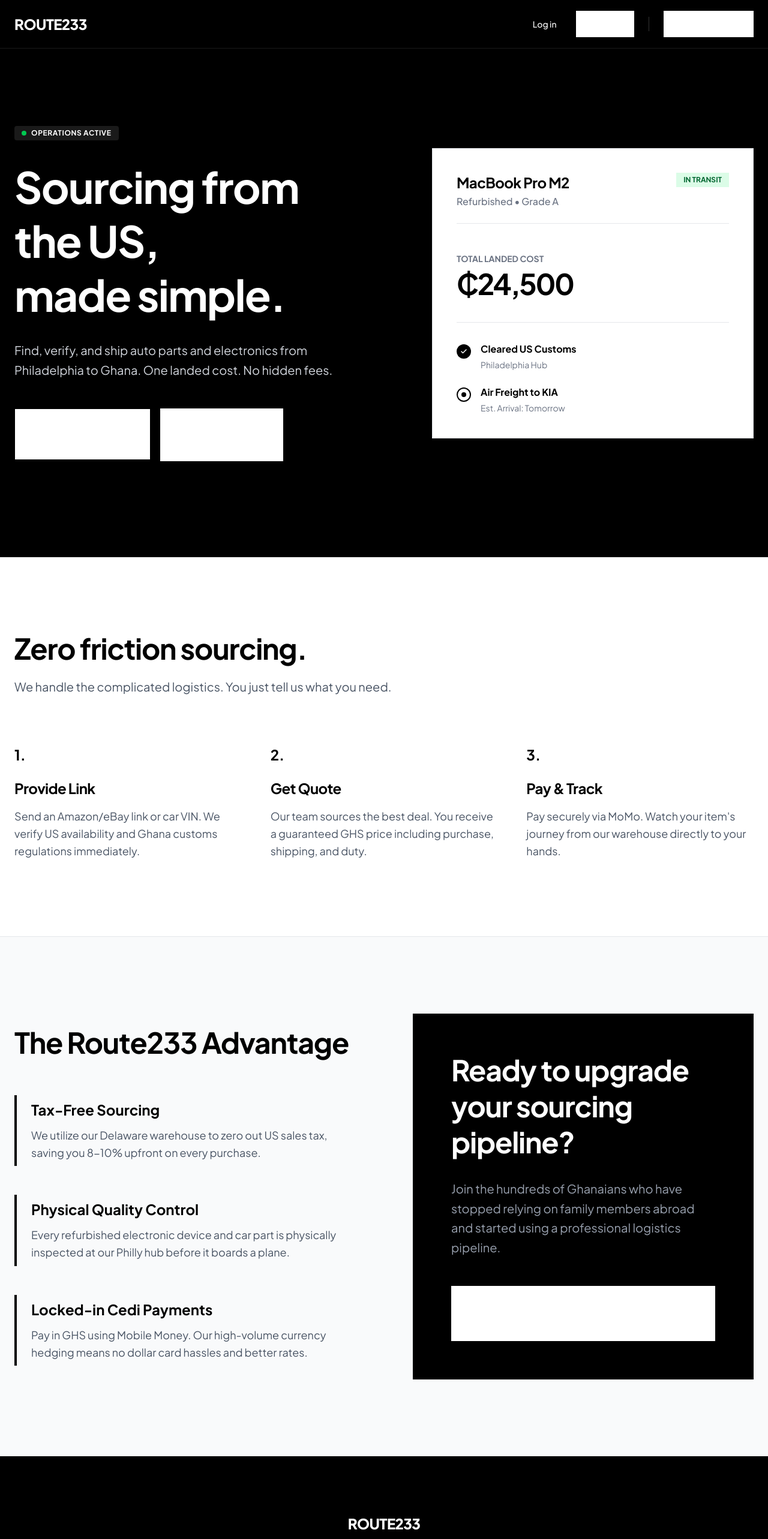
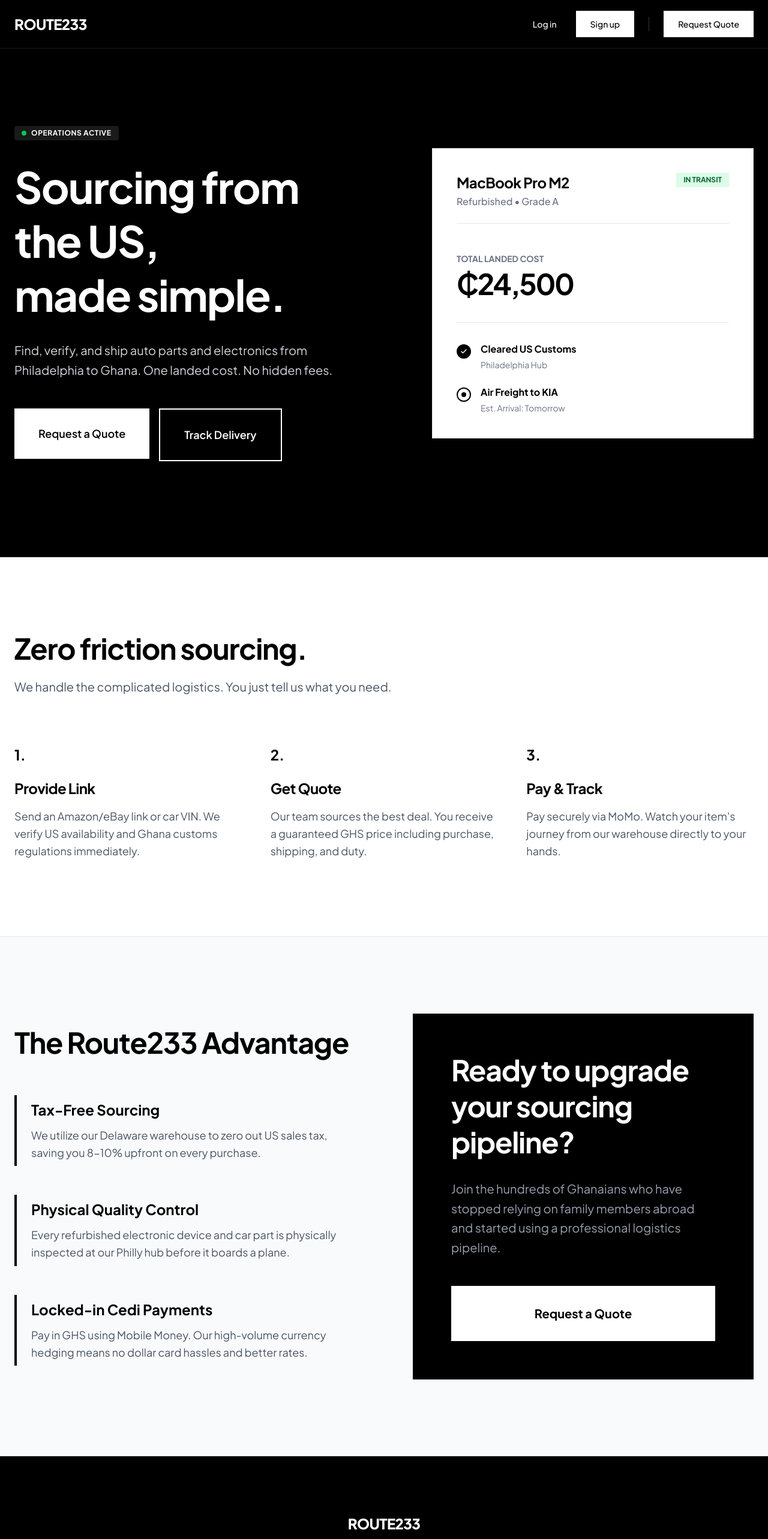
Before and after one commit to suo3/route233, a Next.js app: page / in a window 1280 px wide. Shown: the top 2566 px of the page at 60% size. Built offline with nearby package versions, Linux system fonts and the light colour scheme; no server answers.

Commit message:
feat: initialize landing page and SiteShell navigation component

```diff
--- a/src/app/page.tsx
+++ b/src/app/page.tsx
@@ -23,12 +23,12 @@ export default function Home() {
 
             <div className="flex flex-col sm:flex-row gap-4">
               <Link href="/inquire">
-                <Button className="w-full sm:w-auto bg-white text-black text-lg py-7 px-10 rounded-none hover:bg-gray-200 transition-colors font-semibold">
+                <Button className="w-full sm:w-auto !bg-white !text-black text-lg py-7 px-10 rounded-none hover:!bg-gray-200 transition-colors font-semibold border-none">
                   Request a Quote
                 </Button>
               </Link>
               <Link href="/track">
-                <Button variant="outline" className="w-full sm:w-auto bg-black border-2 border-white text-white text-lg py-7 px-10 rounded-none hover:bg-white hover:text-black transition-colors font-semibold">
+                <Button variant="outline" className="w-full sm:w-auto !bg-black border-2 !border-white !text-white text-lg py-7 px-10 rounded-none hover:!bg-white hover:!text-black transition-colors font-semibold">
                   Track Delivery
                 </Button>
               </Link>
@@ -145,7 +145,7 @@ export default function Home() {
               <p className="text-gray-400 mb-12 text-xl leading-relaxed font-normal">Join the hundreds of Ghanaians who have stopped relying on family members abroad and started using a professional logistics pipeline.</p>
 
               <Link href="/inquire" className="block w-full">
-                <Button className="w-full bg-white text-black hover:bg-gray-200 py-8 text-xl font-bold rounded-none transition-colors border-none">
+                <Button className="w-full !bg-white !text-black hover:!bg-gray-200 py-8 text-xl font-bold rounded-none transition-colors border-none">
                   Request a Quote
                 </Button>
               </Link>
--- a/src/components/SiteShell.tsx
+++ b/src/components/SiteShell.tsx
@@ -74,7 +74,7 @@ export function Navbar() {
                   Log in
                 </Link>
                 <Link href="/signup">
-                  <Button className="bg-white text-black hover:bg-gray-200 text-sm rounded-none px-6 py-2 font-medium border-none">
+                  <Button className="!bg-white !text-black hover:!bg-gray-200 text-sm rounded-none px-6 py-2 font-medium border-none">
                     Sign up
                   </Button>
                 </Link>
@@ -82,7 +82,7 @@ export function Navbar() {
             )}
             <div className="h-6 w-[1px] mx-2 bg-white/20" />
             <Link href="/inquire">
-              <Button className="bg-white text-black px-6 py-2 rounded-none text-sm font-medium hover:bg-gray-200 border-none transition-all">
+              <Button className="!bg-white !text-black px-6 py-2 rounded-none text-sm font-medium hover:!bg-gray-200 border-none transition-all">
                 Request Quote
               </Button>
             </Link>
```
